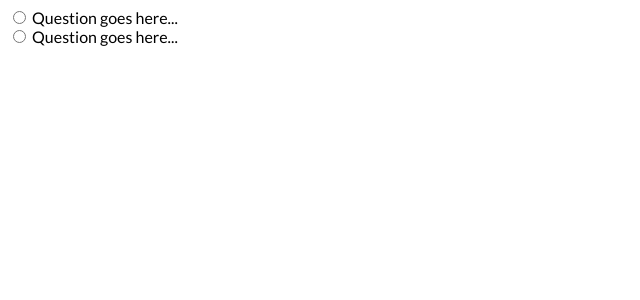
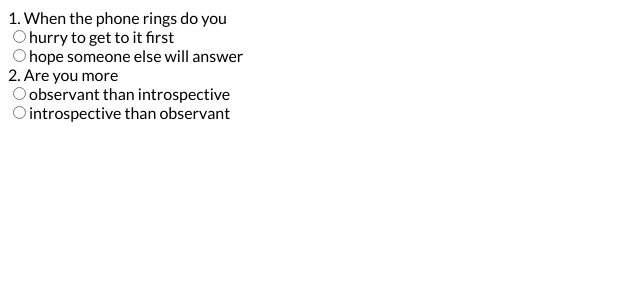
Before and after one commit to SauceCode84/ng-personality, an Angular app: page / in a window 1280 px wide. Shown: the top 300 px of the page, without its empty margins (0-640 px from the left). Built offline with nearby package versions, Linux system fonts and the light colour scheme.

Commit message:
wiring up question component. removed the option component

```diff
--- a/src/app/app.module.ts
+++ b/src/app/app.module.ts
@@ -1,5 +1,6 @@
 import { BrowserModule } from '@angular/platform-browser';
 import { NgModule } from '@angular/core';
+import { FormsModule } from '@angular/forms';
 import { HttpClientModule } from '@angular/common/http';
 
 import { AppRoutingModule } from './app-routing.module';
@@ -11,7 +12,6 @@ import {
   SignupFormComponent,
   PersonalityTestComponent,
   QuestionComponent,
-  QuestionOptionComponent,
   ResultsComponent
 } from './components';
 
@@ -25,11 +25,11 @@ import { PersonalityTestService } from './personality-test.service';
     SignupFormComponent,
     PersonalityTestComponent,
     QuestionComponent,
-    QuestionOptionComponent,
     ResultsComponent
   ],
   imports: [
     BrowserModule,
+    FormsModule,
     HttpClientModule,
     AppRoutingModule
   ],
--- a/src/app/components/index.ts
+++ b/src/app/components/index.ts
@@ -3,5 +3,4 @@ export { SignupFormComponent } from './signup-form/signup-form.component';
 export { NavBarComponent } from './nav-bar/nav-bar.component';
 export { PersonalityTestComponent } from './personality-test/personality-test.component';
 export { QuestionComponent } from './question/question.component';
-export { QuestionOptionComponent } from './question-option/question-option.component';
 export { ResultsComponent } from './results/results.component';
--- a/src/app/components/personality-test/personality-test.component.html
+++ b/src/app/components/personality-test/personality-test.component.html
@@ -1 +1,6 @@
-<ngp-question></ngp-question>
+<ngp-question
+  *ngFor="let question of questions | async"
+  [question]="question"
+  (valueSelected)="onValueSelected($event)">
+</ngp-question>
+<pre></pre>
--- a/src/app/components/personality-test/personality-test.component.ts
+++ b/src/app/components/personality-test/personality-test.component.ts
@@ -8,9 +8,16 @@ import { PersonalityTestService } from "../../personality-test.service";
 })
 export class PersonalityTestComponent implements OnInit {
 
+  questions;
+
   constructor(private testService: PersonalityTestService) { }
 
   ngOnInit() {
+    this.questions = this.testService.getQuestions();
+  }
+
+  onValueSelected(value) {
+    console.log(value);
   }
 
 }
--- a/src/app/components/question-option/question-option.component.html
+++ /dev/null
@@ -1 +0,0 @@
-<input type="radio" name="question" value=""> Question goes here...<br>
--- a/src/app/components/question-option/question-option.component.ts
+++ /dev/null
@@ -1,15 +0,0 @@
-import { Component, OnInit } from '@angular/core';
-
-@Component({
-  selector: 'ngp-question-option',
-  templateUrl: './question-option.component.html',
-  styleUrls: ['./question-option.component.scss']
-})
-export class QuestionOptionComponent implements OnInit {
-
-  constructor() { }
-
-  ngOnInit() {
-  }
-
-}
--- a/src/app/components/question/question.component.html
+++ b/src/app/components/question/question.component.html
@@ -1,4 +1,11 @@
-<form>
-  <ngp-question-option></ngp-question-option>
-  <ngp-question-option></ngp-question-option>
-</form>
+<div>
+  {{ question.no }}. {{ question.text }}
+  <div *ngFor="let option of question.options">
+    <input
+      type="radio"
+      [name]="'question' + question.no"
+      [(ngModel)]="value"
+      [value]="option.value"
+      (change)="onOptionChange($event)">{{ option.text }}<br>
+  </div>
+</div>
--- a/src/app/components/question/question.component.ts
+++ b/src/app/components/question/question.component.ts
@@ -1,4 +1,6 @@
-import { Component, OnInit } from '@angular/core';
+import { Component, EventEmitter, Input, OnInit, Output } from '@angular/core';
+
+type ValueSelectedResult = { questionNo: number, value: string };
 
 @Component({
   selector: 'ngp-question',
@@ -7,9 +9,20 @@ import { Component, OnInit } from '@angular/core';
 })
 export class QuestionComponent implements OnInit {
 
+  @Input()
+  question;
+  value: string;
+
+  @Output()
+  valueSelected: EventEmitter<ValueSelectedResult> = new EventEmitter<ValueSelectedResult>();
+
   constructor() { }
 
   ngOnInit() {
   }
 
+  onOptionChange(e) {
+    this.valueSelected.emit({ questionNo: this.question.no, value: this.value });
+  }
+
 }
```
Also changed, not shown: src/app/components/question-option/question-option.component.scss (deleted), src/app/personality-test.service.ts (line endings or trailing spaces).
